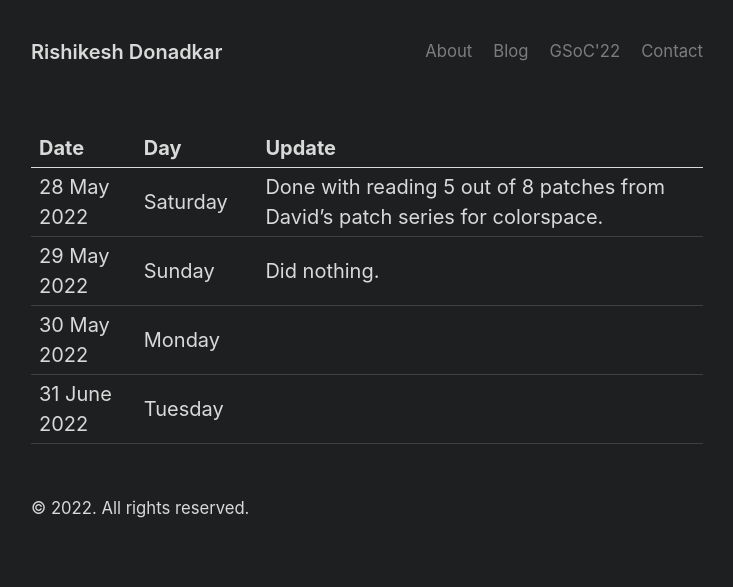
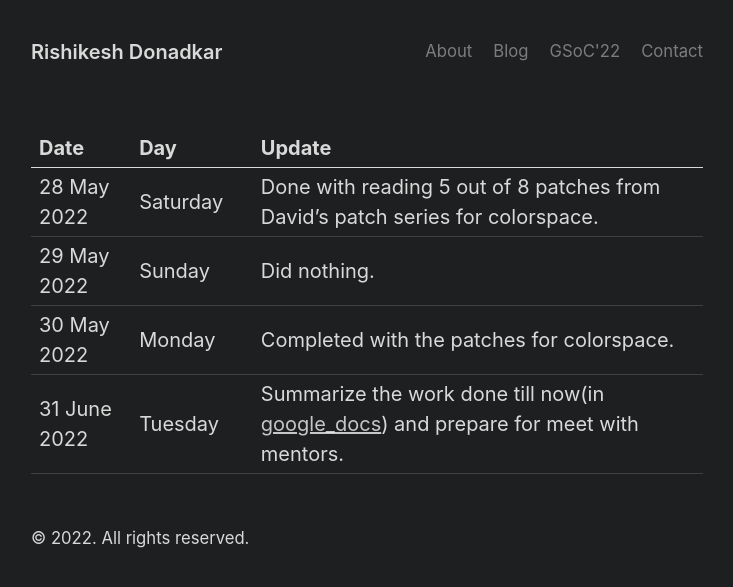
Before and after one commit to RISHI27-dot/rishi27-dot.github.io, a Jekyll site: the page built from gsoc/weeks/week0.2.md, in a window 1280 px wide. Shown: the top 587 px of the page, without its empty margins (273-1006 px from the left). Built offline with Jekyll 4.4.1, drawn with Linux system fonts in a browser that asks for light colours.

Commit message:
added updates

```diff
--- a/gsoc/weeks/week0.2.md
+++ b/gsoc/weeks/week0.2.md
@@ -7,5 +7,5 @@ Date|Day  | |Update
 | ----------|----|---|-------------|
 28 May 2022 |Saturday|| Done with reading 5 out of 8 patches from David's patch series for colorspace.
 29 May 2022 |Sunday|| Did nothing.
-30 May 2022 |Monday||
-31 June 2022 |Tuesday||
+30 May 2022 |Monday|| Completed with the patches for colorspace.
+31 June 2022 |Tuesday|| Summarize the work done till now(in [google_docs](https://docs.google.com/document/d/1x1P3J8vtc83JN5G-cS0LjfZHysOxTfWdUXQ-V4Y7Oik/edit?usp=sharing)) and prepare for meet with mentors.
```
